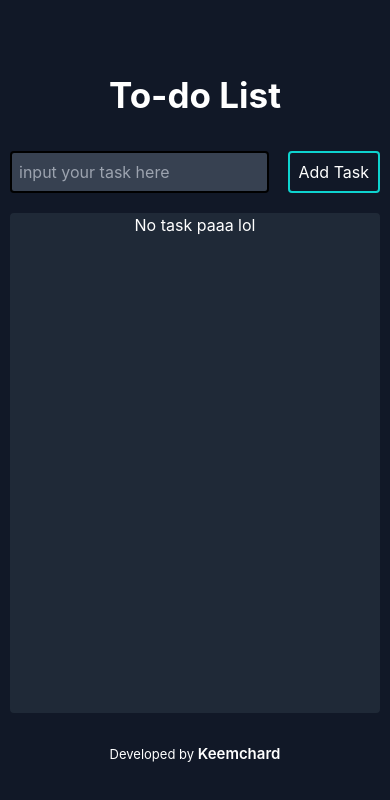
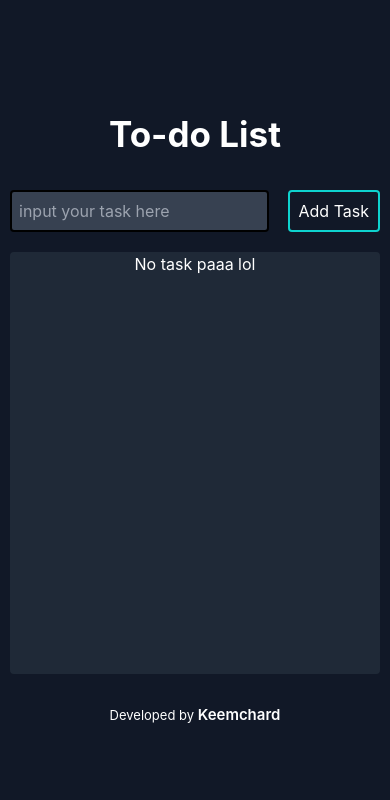
Before and after one commit to Keemchard/NARA, a React (Create React App) app: page / in a window 390 px wide. Shown: the top 800 px of the page. Built offline with nearby package versions, Linux system fonts and the light colour scheme.

Commit message:
fix height of list-con on mobile view

```diff
--- a/src/App.css
+++ b/src/App.css
@@ -7,3 +7,8 @@
     width: 100%;
   }
 }
+@media only screen and (max-width: 450px) {
+  .list-con {
+    height: 50vh;
+  }
+}
```
